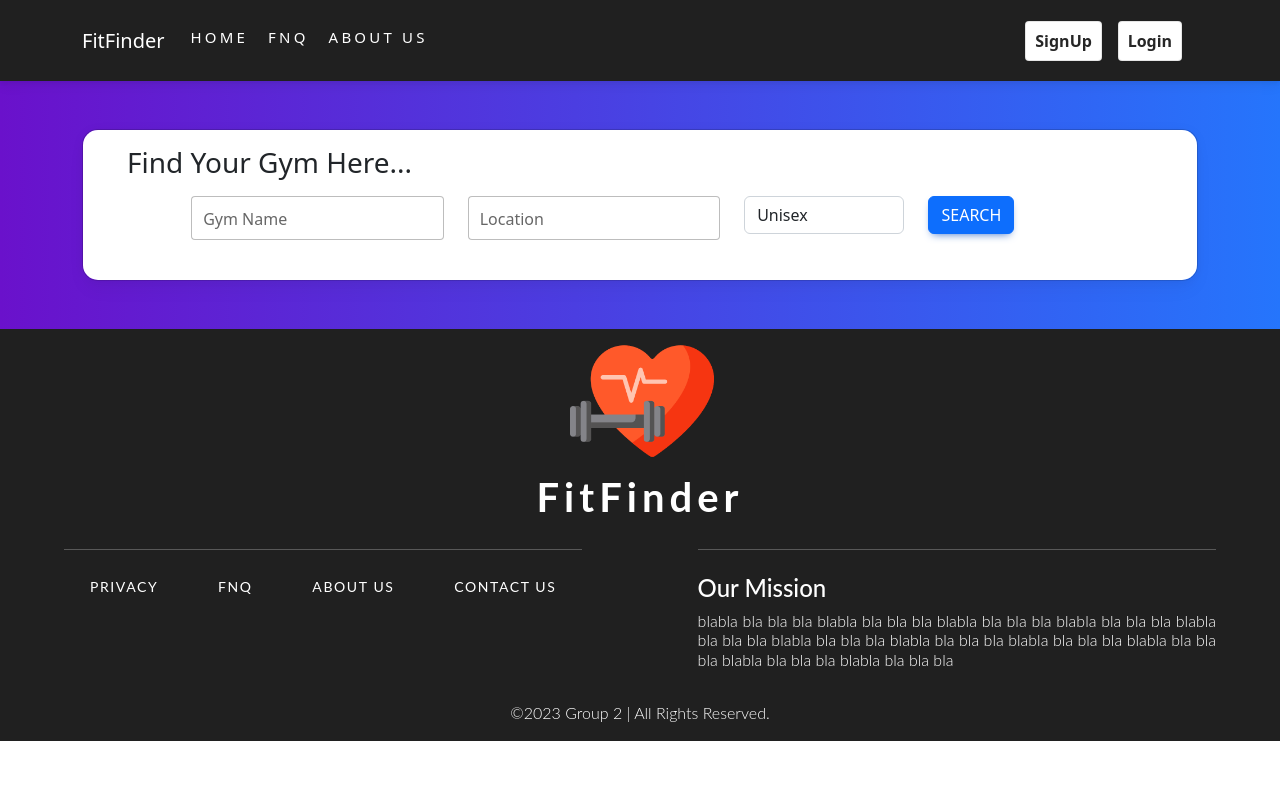
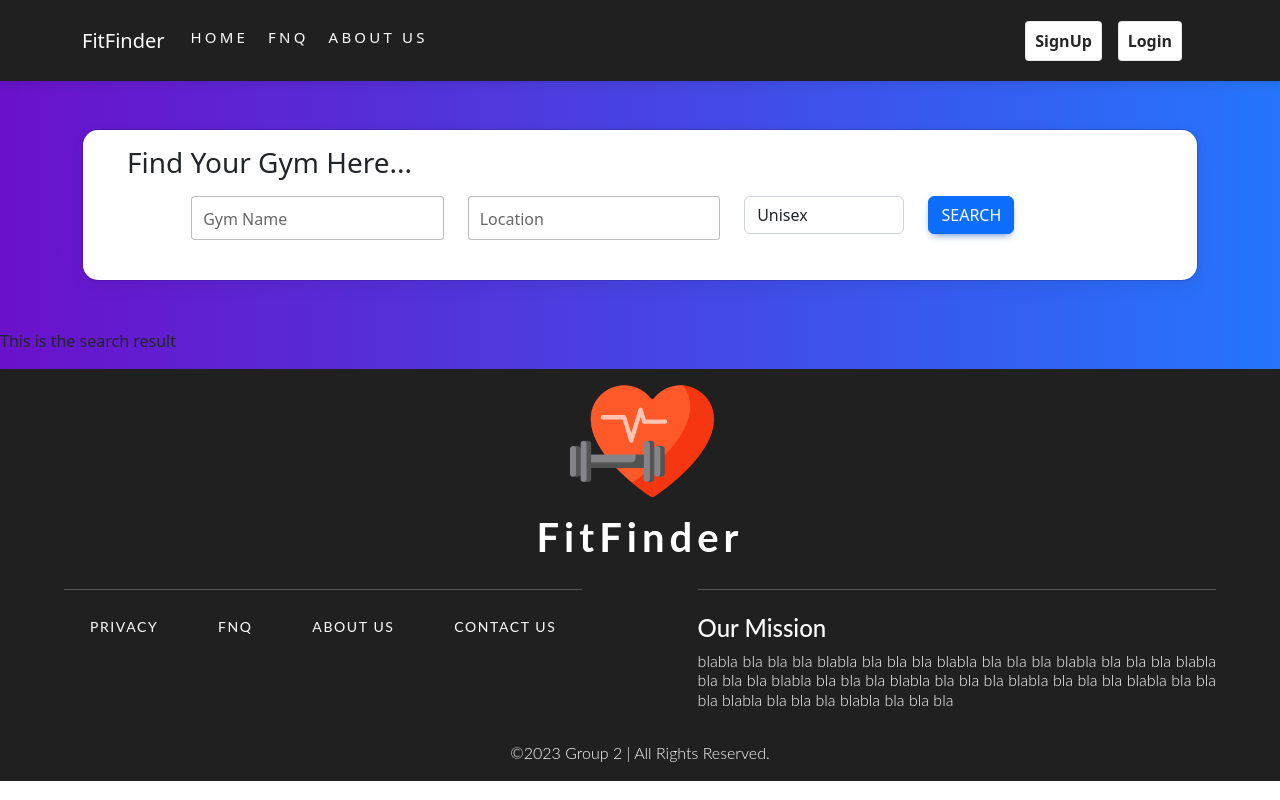
Before and after one commit to mudith-perera/FitFinder, a React (Create React App) app in the folder frontend/: page / in a window 1280 px wide. Built offline with nearby package versions, Linux system fonts and the light colour scheme.

Commit message:
home components

```diff
--- /dev/null
+++ b/frontend/src/Components/Home/SearchResult.js
@@ -0,0 +1,6 @@
+const SearchResult = () => {
+  return (
+    <p>This is the search result</p>
+  );
+}
+export default SearchResult;
--- a/frontend/src/Views/Home.js
+++ b/frontend/src/Views/Home.js
@@ -1,10 +1,12 @@
 import React from 'react'
 import SearchBar from '../Components/Home/SearchBar.js'
+import SearchResult from "../Components/Home/SearchResult.js";
 
 const Home = () => {
   return (
     <div>
     <SearchBar/>
+    <SearchResult />
     </div>
   );
 }
```
